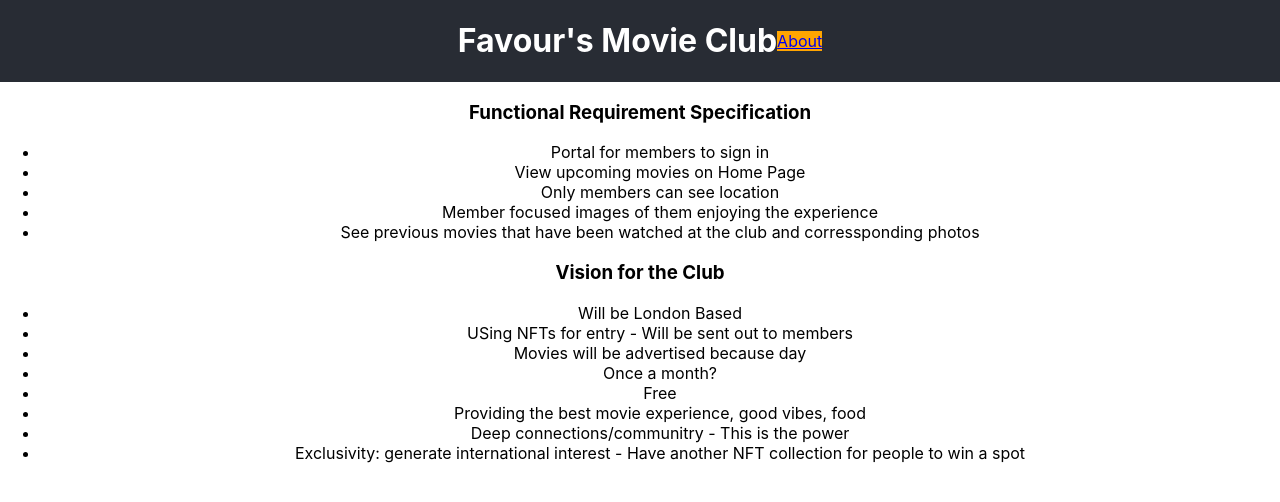
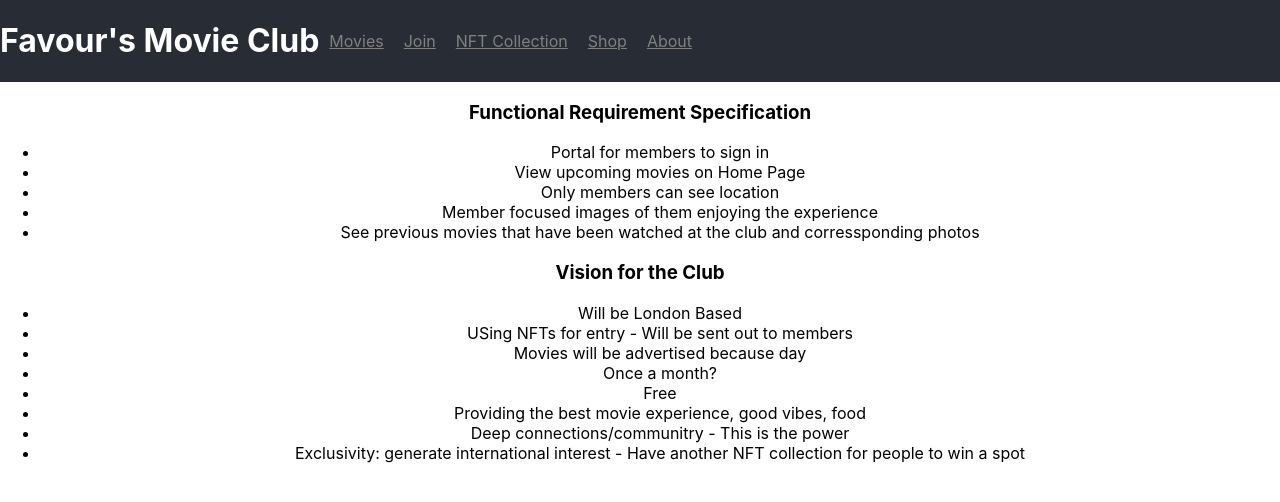
Before and after one commit to FavourEEZ/ReactApplications, a React (Create React App) app: page / in a window 1280 px wide. Shown: the top 502 px of the page. Built offline with nearby package versions, Linux system fonts and the light colour scheme.

Commit message:
start landng page

```diff
--- a/package.json
+++ b/package.json
@@ -3,6 +3,9 @@
   "version": "0.1.0",
   "private": true,
   "dependencies": {
+    "@emotion/react": "^11.9.3",
+    "@emotion/styled": "^11.9.3",
+    "@mui/material": "^5.8.5",
     "@testing-library/jest-dom": "^5.16.4",
     "@testing-library/react": "^13.3.0",
     "@testing-library/user-event": "^13.5.0",
--- a/src/App.css
+++ b/src/App.css
@@ -8,7 +8,7 @@
   display: flex;
   flex-direction: row;
   align-items: center;
-  justify-content: center;
+  justify-content: flex-start;
   color: white;
 }
 
@@ -18,6 +18,11 @@
   /* text-align: center;   */
 }
 
-.about {
-  background-color: orange;
+.nav-items {
+  /* background-color: orange; */
+  display: flex;
+  color: gray;
+  padding: 10px;
+  font: u;
+  justify-content: flex-end;
 }
--- a/src/App.js
+++ b/src/App.js
@@ -5,7 +5,11 @@ function App() {
     <div className="App">
       <header className="App-header">
         <h1 className="centerText"> Favour's Movie Club </h1>
-        <a href="#" className="about" >About</a>
+        <a href="#" className="nav-items" >Movies</a>
+        <a href="#" className="nav-items" >Join</a>
+        <a href="#" className="nav-items" >NFT Collection</a>
+        <a href="#" className="nav-items" >Shop</a>
+        <a href="#" className="nav-items" >About</a>
       </header>
       <div className="main-wrapper">
         <h3>Functional Requirement Specification</h3>
```
Also changed, not shown: 1 other file (tests, documents, lock files or other folders).
